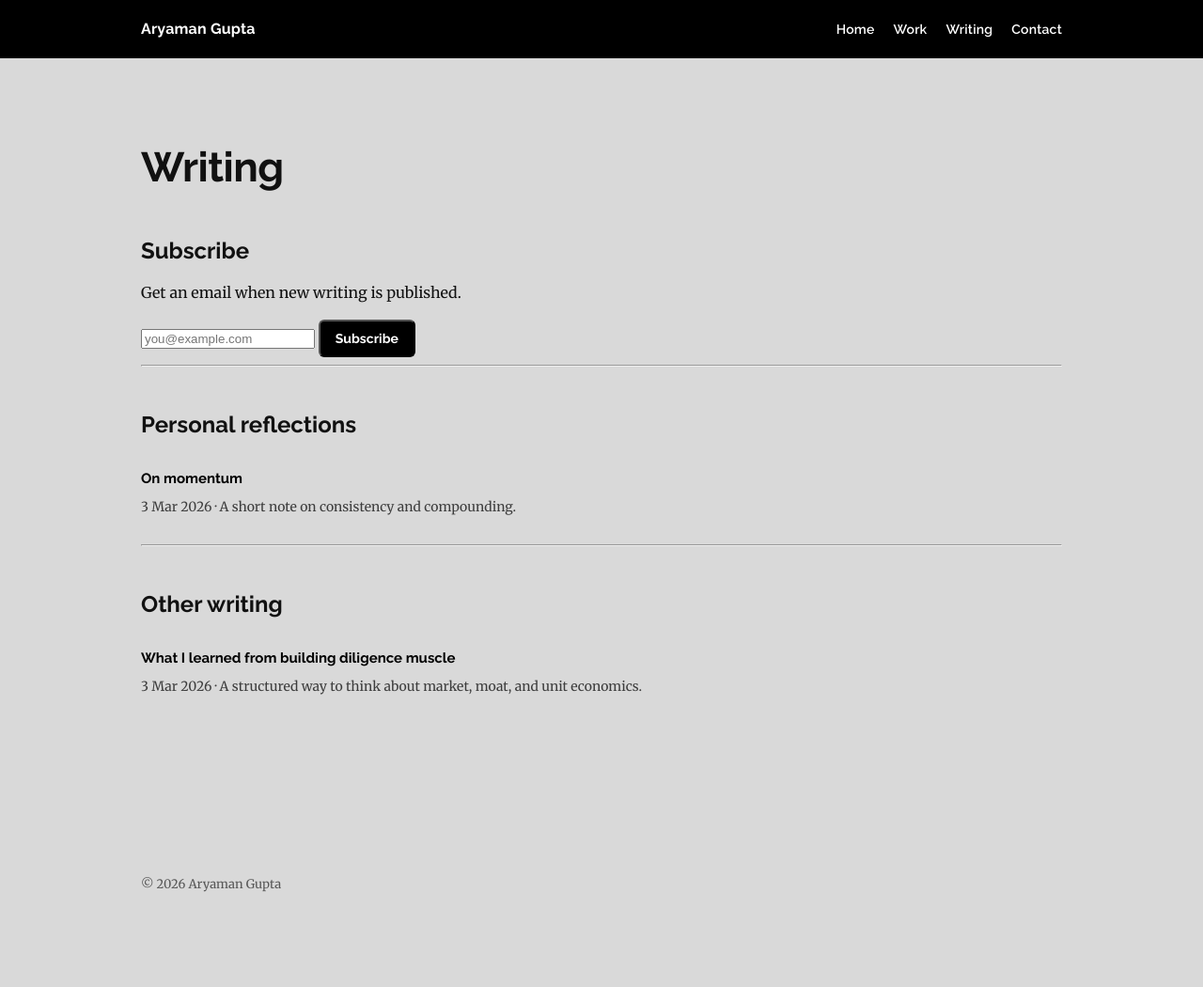
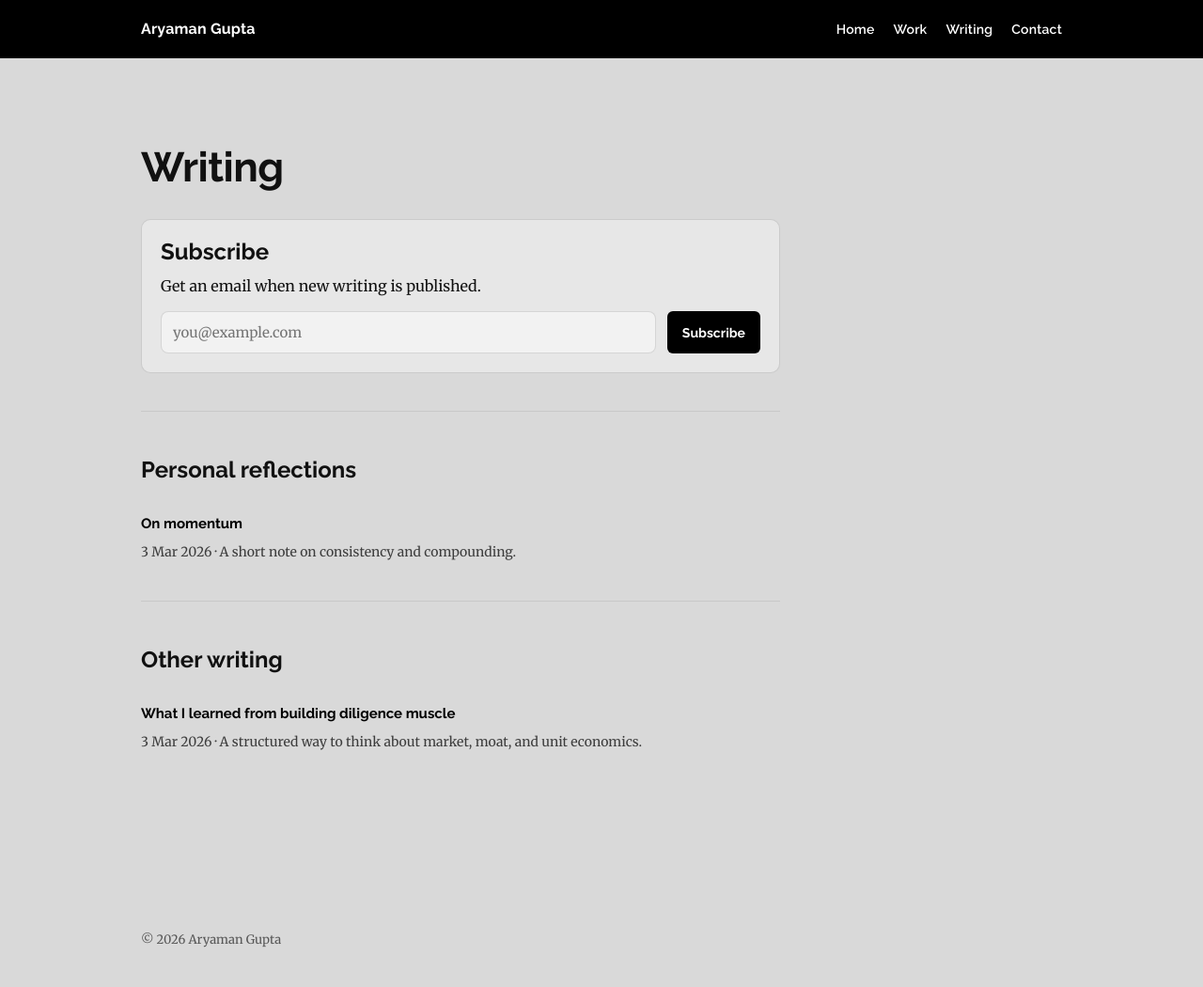
Before and after one commit to kungfumonk29/kungfumonk29.github.io, a Jekyll site: the page built from writing.md, in a window 1280 px wide. Shown: the whole page at 94% size. Built offline with Jekyll 4.4.1, drawn with Linux system fonts in a browser that asks for light colours; before the commit the page ends 991 px from its top, so only the background shows below that.

Commit message:
Update main.css

```diff
--- a/assets/css/main.css
+++ b/assets/css/main.css
@@ -97,6 +97,11 @@ h2{
   margin-bottom:16px;
 }
 
+h3{
+  margin-top:28px;
+  margin-bottom:12px;
+}
+
 p{
   margin:0 0 16px 0;
 }
@@ -108,10 +113,12 @@ p{
   color:#fff;
   padding:10px 16px;
   border-radius:6px;
+  border:none;
   text-decoration:none;
   font-family:"Raleway",sans-serif;
   font-weight:700;
   font-size:14px;
+  cursor:pointer;
 }
 
 .button:hover{
@@ -153,7 +160,7 @@ p{
 }
 
 .tile{
-  transition: all 0.15s ease;
+  transition:all 0.15s ease;
   padding:20px;
   border-radius:10px;
   background:var(--card);
@@ -164,7 +171,7 @@ p{
 
 .tile:hover{
   border-color:var(--border-strong);
-  transform: translateY(-2px);
+  transform:translateY(-2px);
 }
 
 .tile-title{
@@ -180,31 +187,83 @@ p{
   max-width:42ch;
 }
 
-/* Footer */
-.site-footer{
-  padding:40px 0;
-  font-size:13px;
-  color:rgba(0,0,0,0.6);
+/* Writing subscribe box */
+.subscribe-box{
+  margin:28px 0 40px 0;
+  padding:20px;
+  max-width:680px;
+  background:var(--card);
+  border:1px solid var(--border);
+  border-radius:10px;
 }
 
-/* Responsive */
-@media (max-width: 860px){
-  .tiles{ grid-template-columns:1fr; }
-  h1{ font-size:38px; }
+.subscribe-box h2{
+  margin:0 0 8px 0;
 }
+
+.subscribe-box p{
+  margin:0;
+  max-width:none;
+}
+
+.subscribe-box form{
+  display:flex;
+  gap:12px;
+  flex-wrap:wrap;
+  margin-top:14px;
+}
+
+.subscribe-box input{
+  flex:1 1 280px;
+  min-width:0;
+  padding:12px;
+  border-radius:8px;
+  border:1px solid var(--border);
+  font-family:"Merriweather",serif;
+  font-size:15px;
+  background:#F2F2F2;
+  color:var(--text);
+}
+
+.subscribe-box input:focus{
+  outline:none;
+  border-color:var(--border-strong);
+}
+
+.subscribe-box .button{
+  align-self:stretch;
+}
+
+.embeddable-buttondown-form{
+  max-width:none;
+}
+
+/* Dividers */
 .section-divider{
   height:1px;
   background:rgba(0,0,0,0.08);
   margin:48px 0;
   max-width:680px;
 }
+
+hr{
+  border:0;
+  height:1px;
+  background:rgba(0,0,0,0.08);
+  margin:40px 0;
+  max-width:680px;
+}
+
+/* Intro paragraph after page title */
 .content h1 + p{
   font-size:18px;
   line-height:1.7;
 }
+
+/* Contact page */
 .contact-grid{
   display:grid;
-  grid-template-columns: 1fr 1fr;
+  grid-template-columns:1fr 1fr;
   gap:60px;
   margin-top:40px;
 }
@@ -238,7 +297,15 @@ p{
   border-radius:8px;
   border:1px solid var(--border);
   font-family:"Merriweather",serif;
+  font-size:15px;
   background:#F2F2F2;
+  color:var(--text);
+}
+
+.contact-right input:focus,
+.contact-right textarea:focus{
+  outline:none;
+  border-color:var(--border-strong);
 }
 
 .contact-right textarea{
@@ -246,8 +313,33 @@ p{
   resize:vertical;
 }
 
+/* Footer */
+.site-footer{
+  padding:40px 0;
+  font-size:13px;
+  color:rgba(0,0,0,0.6);
+}
+
+/* Responsive */
 @media (max-width: 860px){
+  .tiles{
+    grid-template-columns:1fr;
+  }
+
   .contact-grid{
     grid-template-columns:1fr;
+    gap:36px;
+  }
+
+  h1{
+    font-size:38px;
+  }
+
+  .subscribe-box form{
+    flex-direction:column;
+  }
+
+  .subscribe-box .button{
+    width:100%;
   }
 }
```
